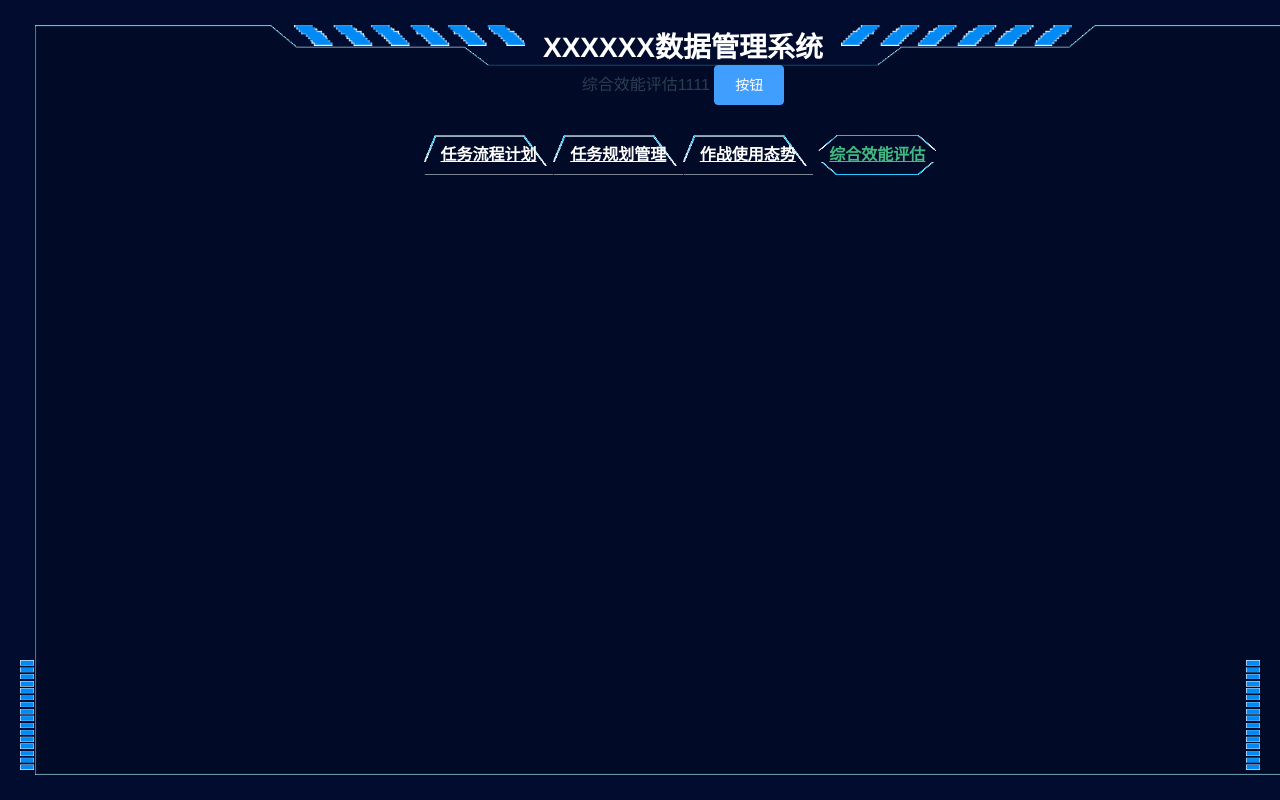
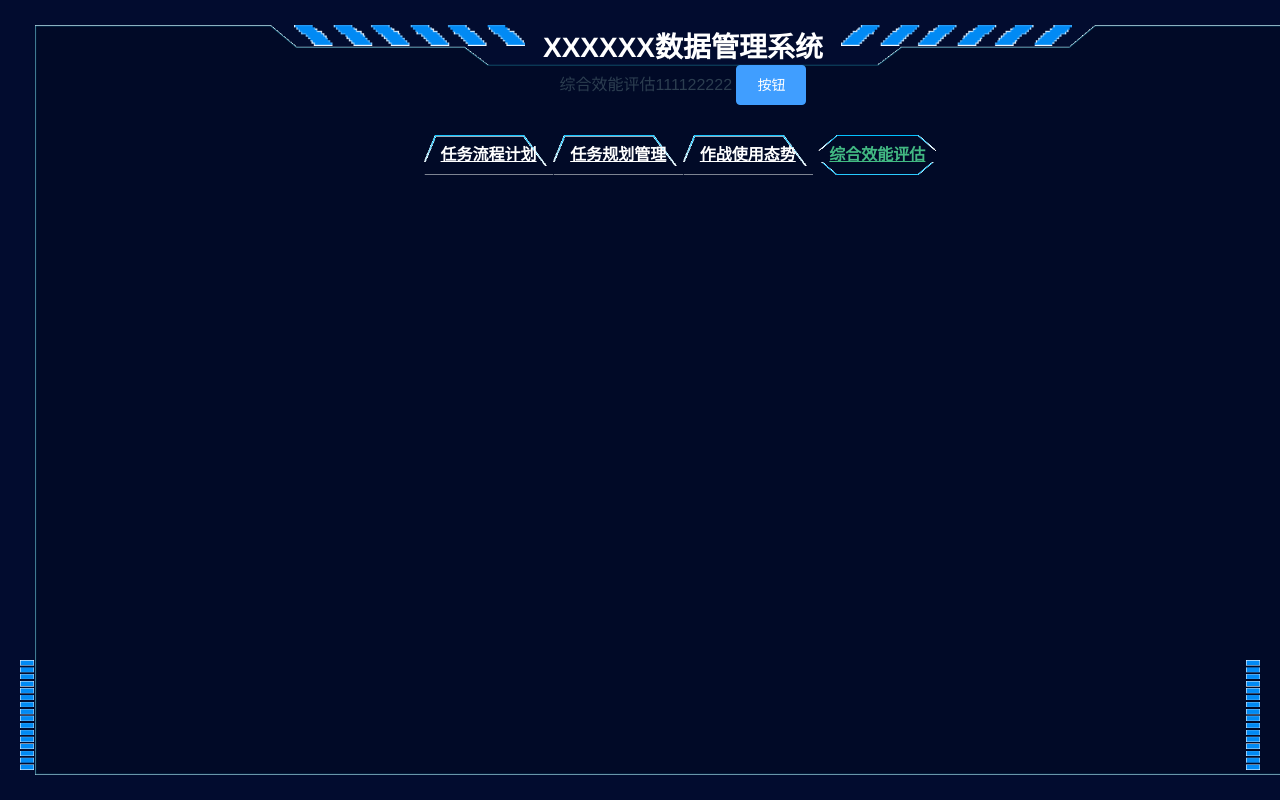
Before and after one commit to yxp1995/mission, a Vue app: page /comprehensiveAssessment in a window 1280 px wide. Shown: the top 800 px of the page. Built offline with nearby package versions, Linux system fonts and the light colour scheme.

Commit message:
测试提交

```diff
--- a/src/views/comprehensiveAssessment/index.vue
+++ b/src/views/comprehensiveAssessment/index.vue
@@ -1,6 +1,6 @@
 <template>
     <div>
-        综合效能评估1111
+        综合效能评估111122222
         <el-button type="primary">按钮</el-button>
     </div>
 </template>
```
